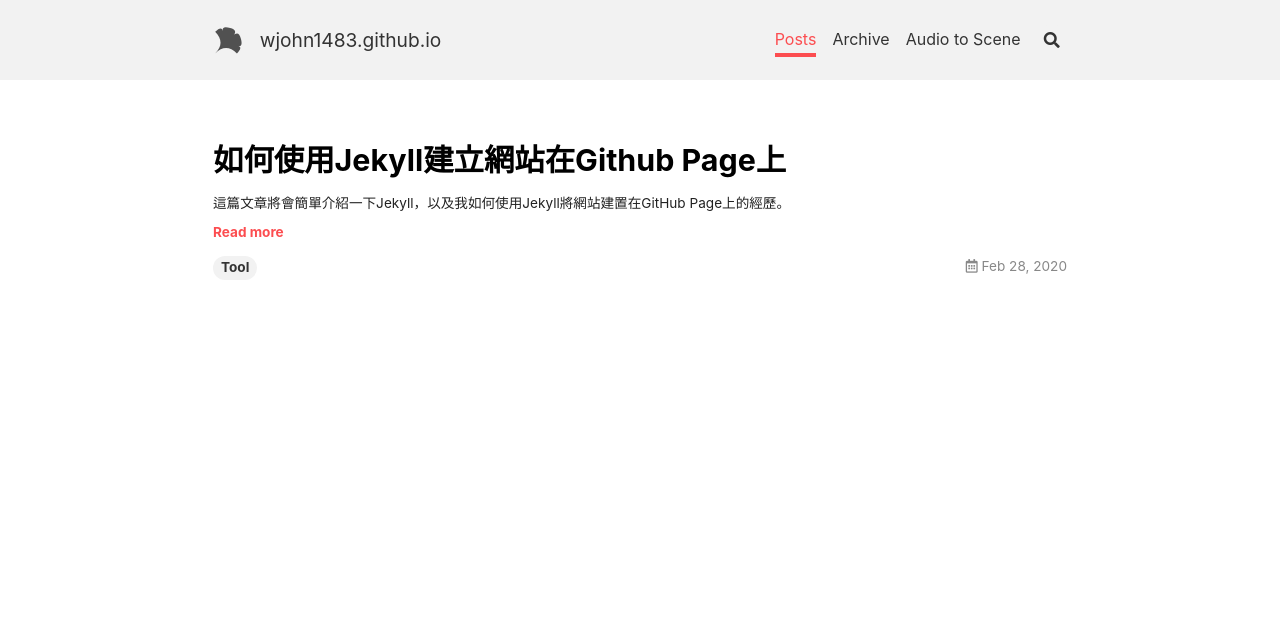
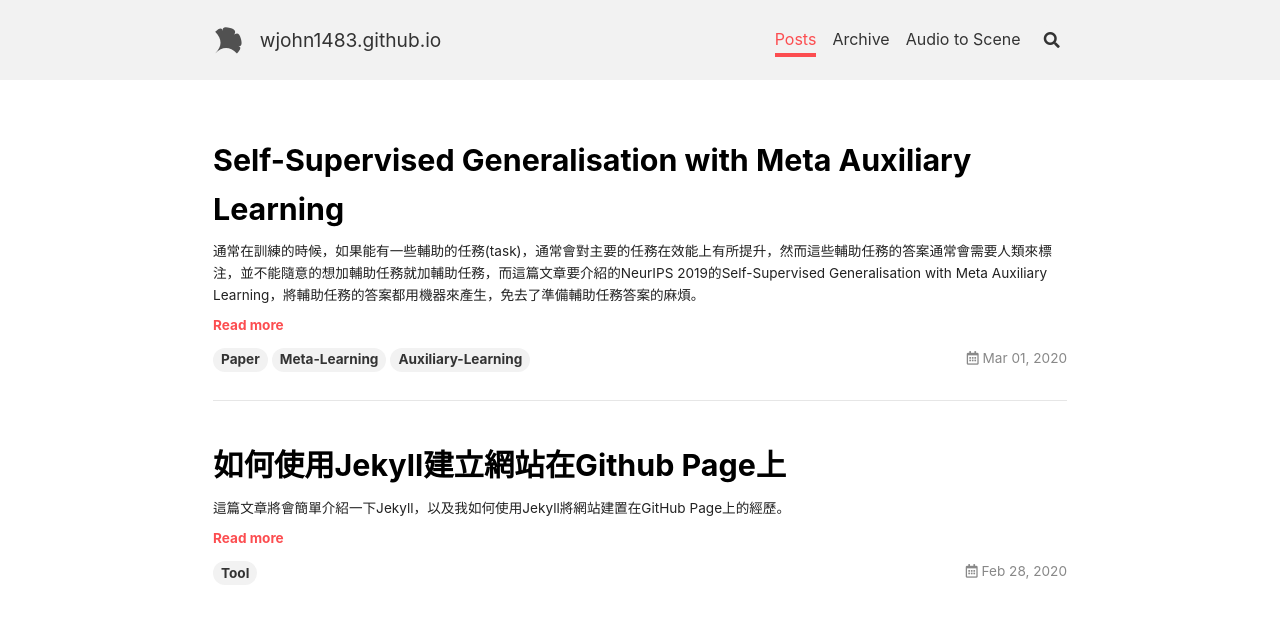
Before and after one commit to wjohn1483/wjohn1483.github.io, a Jekyll site: the page built from index.html, in a window 1280 px wide. Shown: the top 624 px of the page. Built offline with Jekyll 4.4.1, drawn with Linux system fonts in a browser that asks for light colours; nearby versions of some CDN libraries; the list of posts is cut into pages by our own code; some of the changed lines change nothing that is shown.

Commit message:
Fix archive bug and upload unfinished post

```diff
--- a/_config.yaml
+++ b/_config.yaml
@@ -63,7 +63,7 @@
 paths:
   root    : # title link url, "/" (default)
   home    : # home layout url, "/" (default)
-  archive : # "/archive.html" (default)
+  archive : /archive/ # "/archive.html" (default)
   rss     : # "/feed.xml" (default)
 
 
--- /dev/null
+++ b/_posts/2020-03-01-self-supervised-generalisation-with-meta-auxiliary-learning/2020-03-01-self-supervised-generalisation-with-meta-auxiliary-learning.md
@@ -0,0 +1,56 @@
+---
+title: Self-Supervised Generalisation with Meta Auxiliary Learning
+tags: Paper Meta-Learning Auxiliary-Learning
+layout: article
+footer: false
+aside:
+  toc: true
+mathjax: true
+---
+
+通常在訓練的時候，如果能有一些輔助的任務(task)，通常會對主要的任務在效能上有所提升，然而這些輔助任務的答案通常會需要人類來標注，並不能隨意的想加輔助任務就加輔助任務，而這篇文章要介紹的NeurIPS 2019的[Self-Supervised Generalisation with Meta Auxiliary Learning](https://papers.nips.cc/paper/8445-self-supervised-generalisation-with-meta-auxiliary-learning.pdf)，將輔助任務的答案都用機器來產生，免去了準備輔助任務答案的麻煩。
+<!--more-->
+
+## 簡介
+在先前的研究當中，大多表示如果可以讓model能夠同時有多個任務可以學習，並且共用部分參數的話，對於整體學習的成果會有所提升。
+
+舉個例子來說，如果今天想要做一個影像辨識的模型，輸入是一張動物的圖片，輸出是該動物的種類，像是貓、狗、鳥等等，我們可以直接疊一些CNN，把圖片丟進去，輸出就直接是動物的種類，gradient descent硬做一波，然而如果我們有更多的資訊，像是知道貓是屬於貓科、狗是屬於犬科，我們可以在model的中間或是在最後額外拉出一條flow來去判別這個動物的科別，通常後者在判斷動物種類的效果應該會比較好，因為在前面CNN的部分更可以知道哪些資訊是需要被保留的。
+
+![auxiliary_framework](framework.png)
+
+不過這樣子的方式其實是很需要人類幫助的，我們需要知道判斷動物種類可以參考科別，而且我們也需要對每一張圖片除了標注種類，還要額外標注科別，答案的獲取相當的昂貴，為此，這篇paper希望能夠讓機器來取代人類，自動產生出一些有意義的輔助答案來幫助主要的任務能學得更好，而上方的圖是這篇paper的示意圖。
+
+## 方法
+### Model架構圖
+
+![model architecture](model_architecture.png)
+
+這篇paper將他們所創造出來的model稱之為Meta AuXiliary Learning (MAXL)，由兩個model所組成，分別是在圖片上半部的*Multi-task Network*和下半部的*Label-Generation Network*。
+
+### Multi-task Network
+
+Multi-task Network就是我們主要的neural network，其參數為$\theta_1$，輸入$x$，輸出primary task和auxiliary task的答案$f_{\theta_1}^{pri}(x)$和$f_{\theta_1}^{aux}(x)$，其中auxiliary task的答案$y^{aux}$是由底下的Label-Generation Network所預測出來的。
+
+而這個network的目標是希望能夠分對primary task以及auxiliary task，所以它的objective function為
+
+$\arg\limits_{\theta_1}\min\left( \mathcal{L}\left( f_{\theta_1}^{pri}(x_{(i)}), y_{(i)}^{pri} \right) + \mathcal{L} \left( f_{\theta_1}^{aux}(x_{(i)}), y_{(i)}^{aux} \right) \right)$
+
+$Focal\ loss : \mathcal{L}(\hat y, y)=-y(1-\hat y)^\gamma\log(\hat y)$
+
+ 其中所使用的loss function為focal loss，在paper裡說可以幫助model更專注在錯誤的predict上。
+
+### Label-Generation Network
+
+Label-Generation Network的目的是希望能夠產生出讓Multi-task Network可以學得更好的label，所以它的objective function被設定為
+
+$\arg\limits_{\theta_2}\min\mathcal{L}\left( f_{\theta_1^+}^{pri}(x_{(i)}),y_{(i)}^{pri} \right)$
+
+其中的$\theta_1^+$為
+
+$\theta_1^+=\theta_1-\alpha\bigtriangledown_{\theta_1}\left( \mathcal{L} \left( f_{\theta_1}^{pri}(x_{(i)}), y_{(i)}^{pri} \right) + \mathcal{L} \left( f_{\theta_1}^{aux}(x_{(i)}), y_{(i)}^{aux} \right) \right)$
+
+此objective function的含義是，在Multi-task Network經過一次更新以後，希望它在primary task上的loss可以最小，這個概念有點類似[Model-Agnostic Meta-Learning for Fast Adaptation of Deep Networks (MAML)](https://arxiv.org/pdf/1703.03400.pdf)中，希望找到一個初始參數，讓model在更新過後可以在各個task上的綜合表現最佳。
+
+## 實驗
+
+## 結論
```
Also changed, not shown: _posts/2020-03-01-self-supervised-generalisation-with-meta-auxiliary-learning/framework.png (added), _posts/2020-03-01-self-supervised-generalisation-with-meta-auxiliary-learning/model_architecture.png (added), 1 other file.
